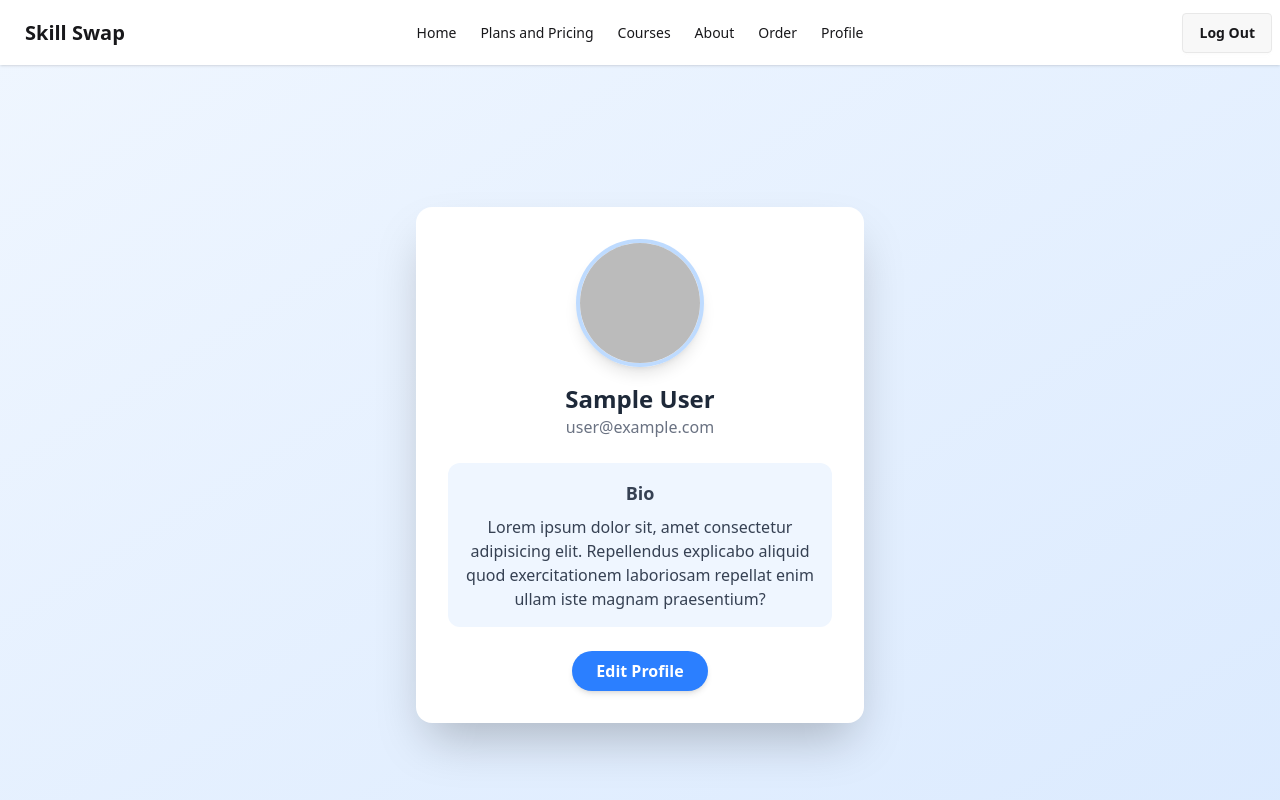
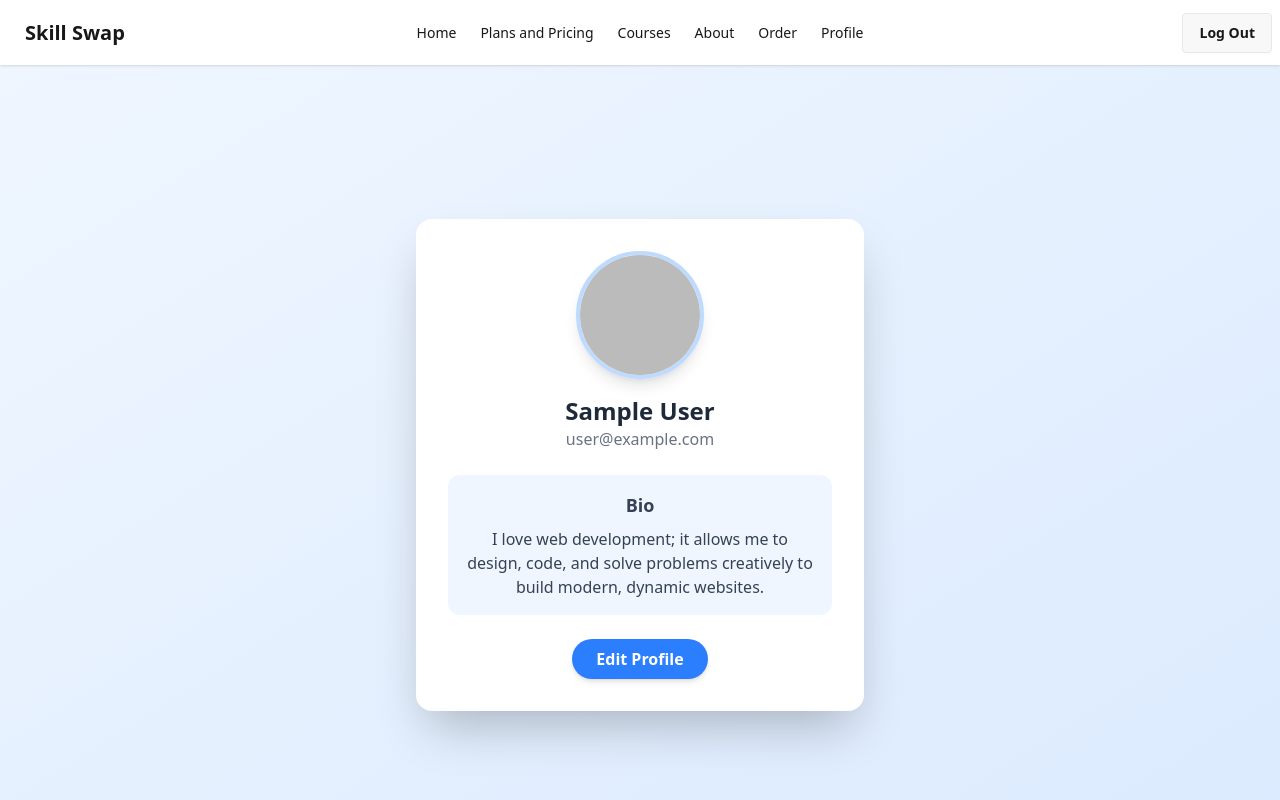
Before and after one commit to alimranmahmud/skillswap, a React (Vite) app: page /profile in a window 1280 px wide. Shown: the top 800 px of the page. Built offline with nearby package versions, Linux system fonts and the light colour scheme; no server answers; sample sign-in values are in the browser's storage.

Commit message:
added some text

```diff
--- a/src/Pages/Profile.jsx
+++ b/src/Pages/Profile.jsx
@@ -29,7 +29,7 @@ const Profile = () => {
           whileHover={{ scale: 1.03 }}
         >
           <h3 className="font-semibold text-lg mb-2">Bio</h3>
-          <p>Lorem ipsum dolor sit, amet consectetur adipisicing elit. Repellendus explicabo aliquid quod exercitationem laboriosam repellat enim ullam iste magnam praesentium?</p>
+          <p>I love web development; it allows me to design, code, and solve problems creatively to build modern, dynamic websites.</p>
         </motion.div>
 
         <motion.button
```
